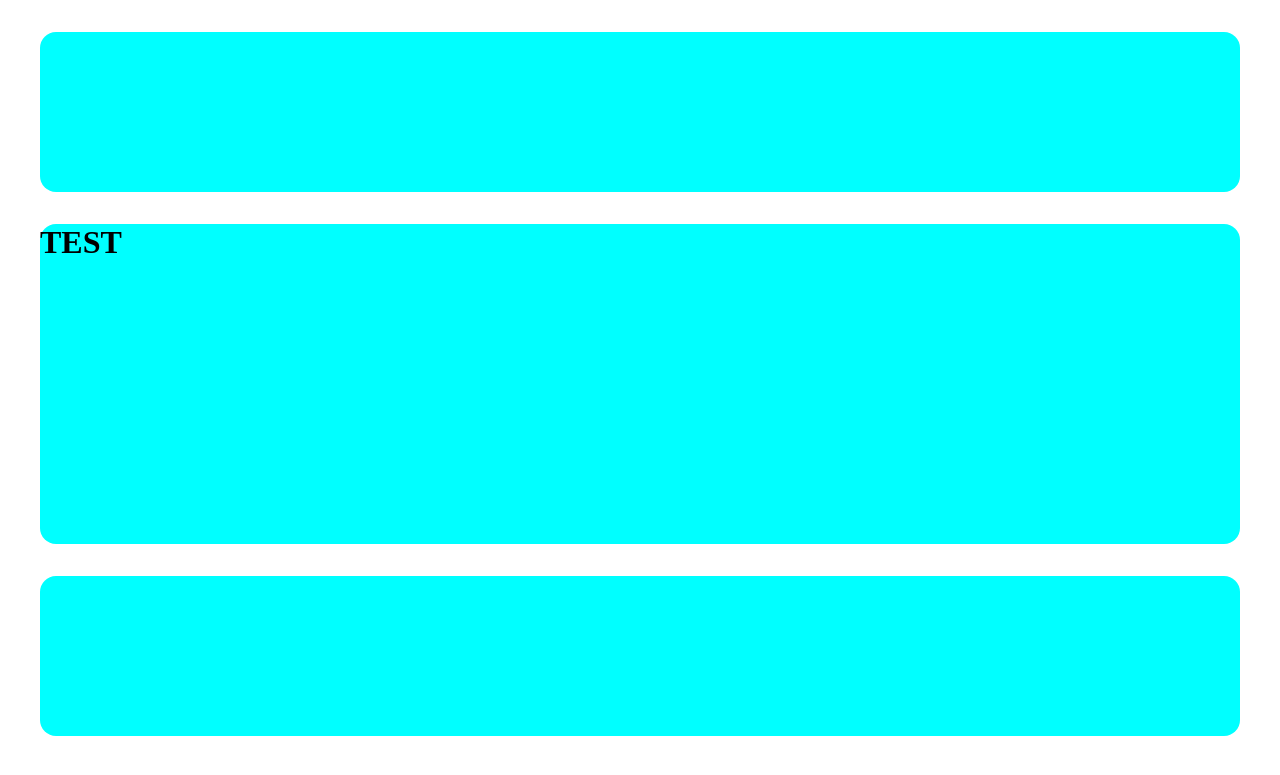
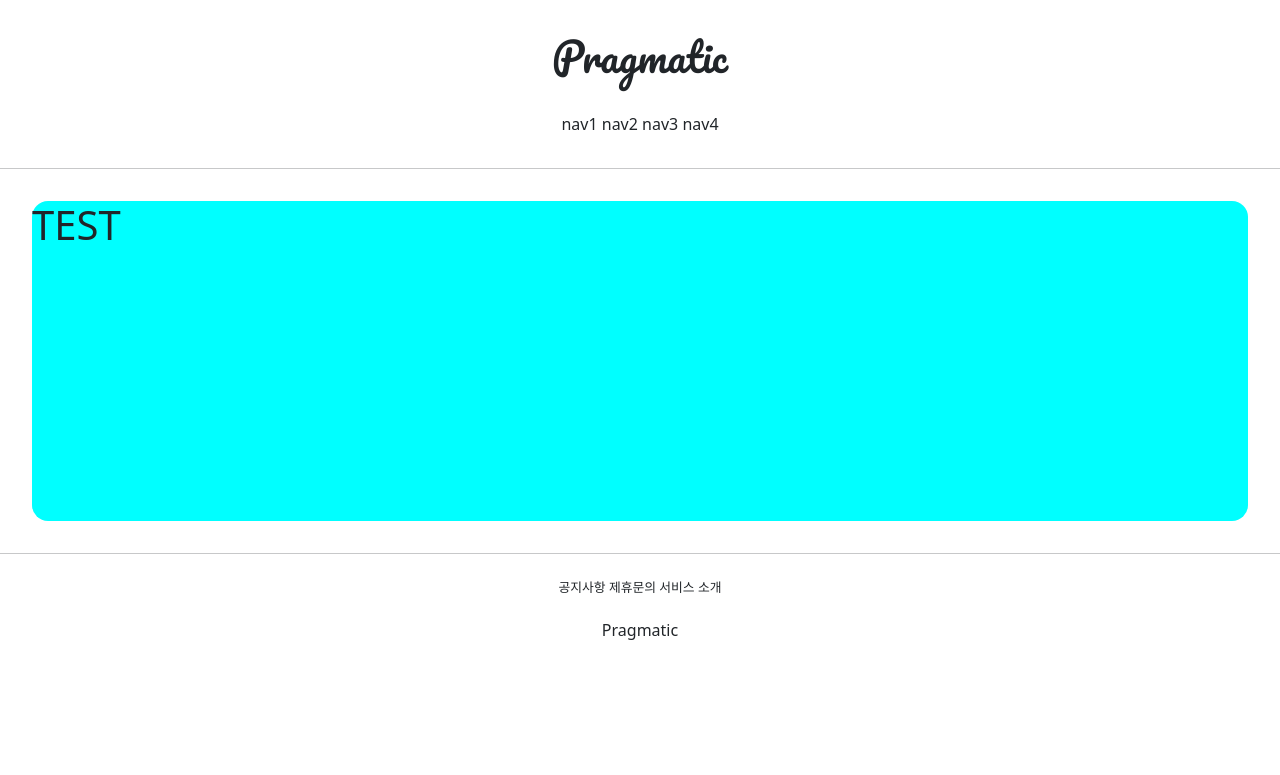
Before and after one commit to PR-Juyoung/GJAI_web, a Django app: page /accounts/hello_world/ in a window 1280 px wide. Shown: the top 775 px of the page. Run offline with Django 3.2, Linux system fonts and the light colour scheme; parts of the project's set-up code (start-up, migrations or seed data) failed here and were passed over.

Commit message:
21070 hello_world commit

```diff
--- a/templates/base.html
+++ b/templates/base.html
@@ -7,10 +7,12 @@
 
 {%  include 'header.html' %}
 
+<hr>
+
 {% block content %}
 {% endblock %}
 
-
+<hr>
 
 {% include 'footer.html' %}
 
--- a/templates/footer.html
+++ b/templates/footer.html
@@ -1,3 +1,12 @@
-<div style="height: 10rem; background-color: aqua; border-radius: 1rem; margin: 2rem;">
+<div style="text-align: center">
+
+    <div style="font-size: .8rem; margin: 1.5rem">
+        <span>공지사항</span>
+        <span>제휴문의</span>
+        <span>서비스 소개</span>
+    </div>
+    <div>
+        <h6>Pragmatic</h6>
+    </div>
 
 </div>
--- a/templates/head.html
+++ b/templates/head.html
@@ -1,4 +1,14 @@
 <head>
     <meta charset="UTF-8">
     <title>Title</title>
+
+    {#  BOOTSTRAP LINK  #}
+    <link href="https://cdn.jsdelivr.net/npm/bootstrap@5.0.2/dist/css/bootstrap.min.css" rel="stylesheet"
+          integrity="sha384-EVSTQN3/azprG1Anm3QDgpJLIm9Nao0Yz1ztcQTwFspd3yD65VohhpuuCOmLASjC" crossorigin="anonymous">
+
+    {#  GOOGLE FONTS LINK  #}
+    <link rel="preconnect" href="https://fonts.googleapis.com">
+    <link rel="preconnect" href="https://fonts.gstatic.com" crossorigin>
+    <link href="https://fonts.googleapis.com/css2?family=Pacifico&display=swap" rel="stylesheet">
+
 </head>
--- a/templates/header.html
+++ b/templates/header.html
@@ -1,3 +1,13 @@
-<div style="height: 10rem; background-color: aqua; border-radius: 1rem; margin: 2rem;">
+<div style="text-align: center;">
+
+    <div style="margin: 2rem 0; font-family: 'Pacifico', cursive;">
+        <h1>Pragmatic</h1>
+    </div>
+    <div style="margin-bottom: 2rem;">
+        <span>nav1</span>
+        <span>nav2</span>
+        <span>nav3</span>
+        <span>nav4</span>
+    </div>
 
 </div>
```
